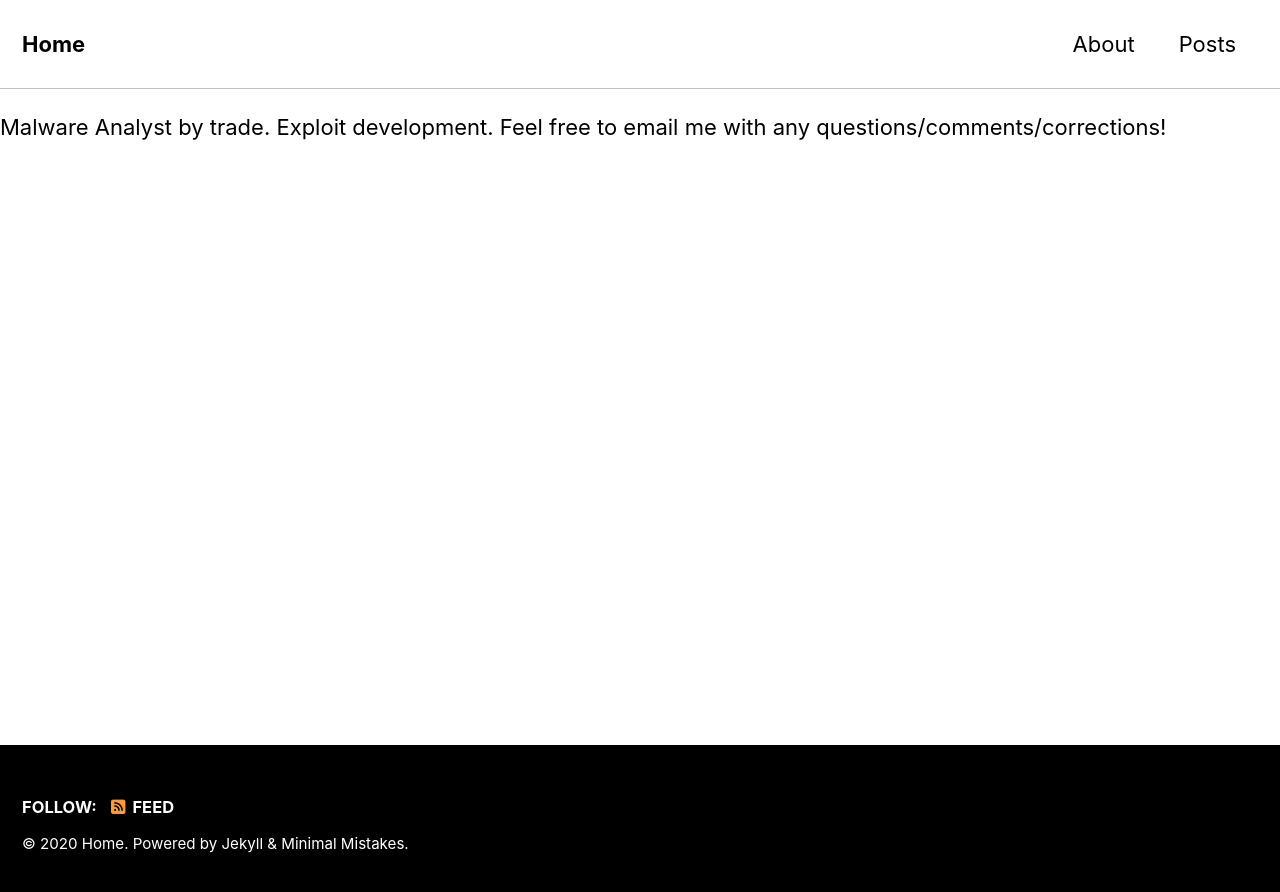
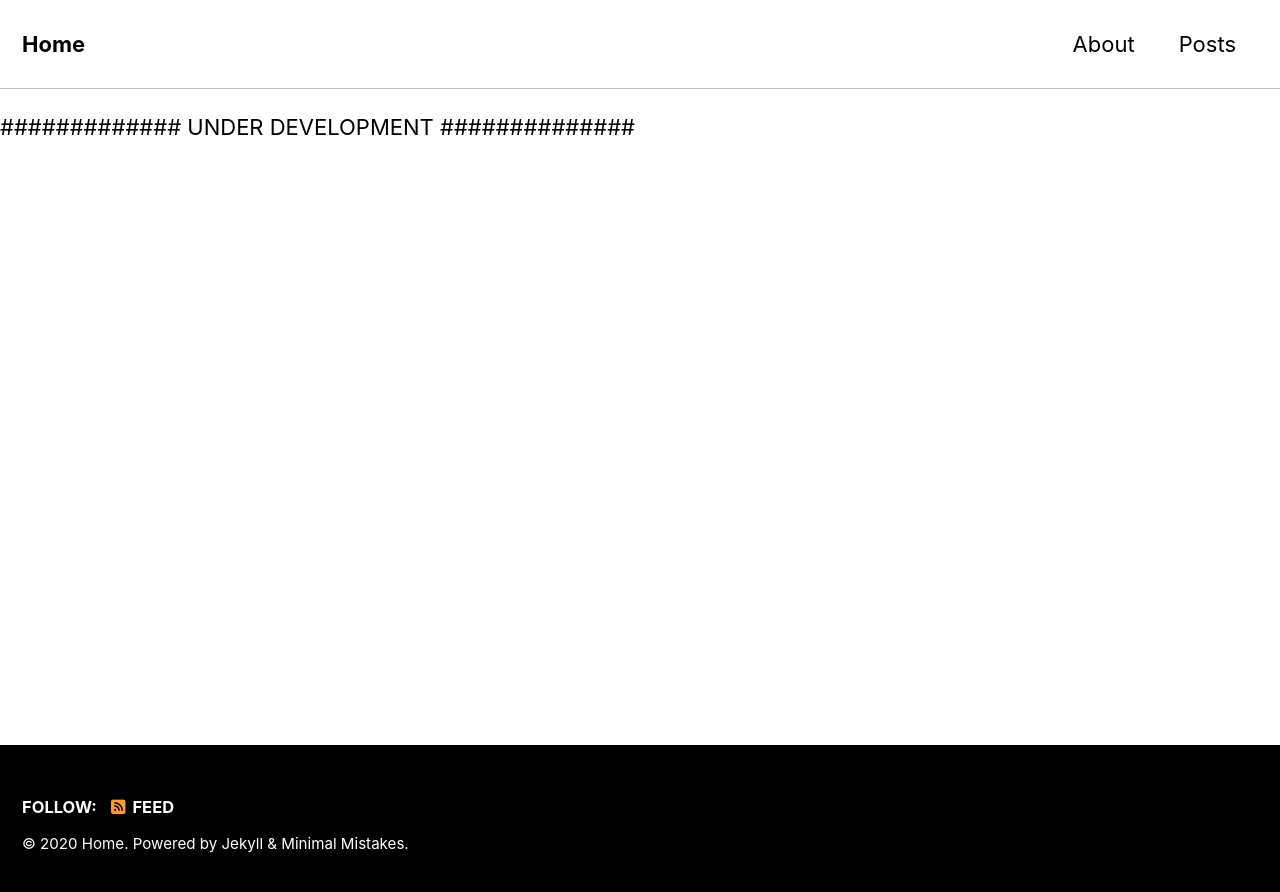
Before and after one commit to Explorer9/wiz, a Jekyll site: the page built from _pages/about.md, in a window 1280 px wide. Shown: the top 892 px of the page. Built offline with Jekyll 4.4.1, drawn with Linux system fonts in a browser that asks for light colours; cached includes are drawn as plain includes; nearby versions of some CDN libraries; our own code applies the rules of GitHub Pages for plain Markdown files.

Commit message:
Update about.md

```diff
--- a/_pages/about.md
+++ b/_pages/about.md
@@ -3,4 +3,4 @@ title: "About"
 permalink: /about/
 ---
 
-Malware Analyst by trade. Exploit development. Feel free to email me with any questions/comments/corrections!
+#############  UNDER DEVELOPMENT  ##############
```
